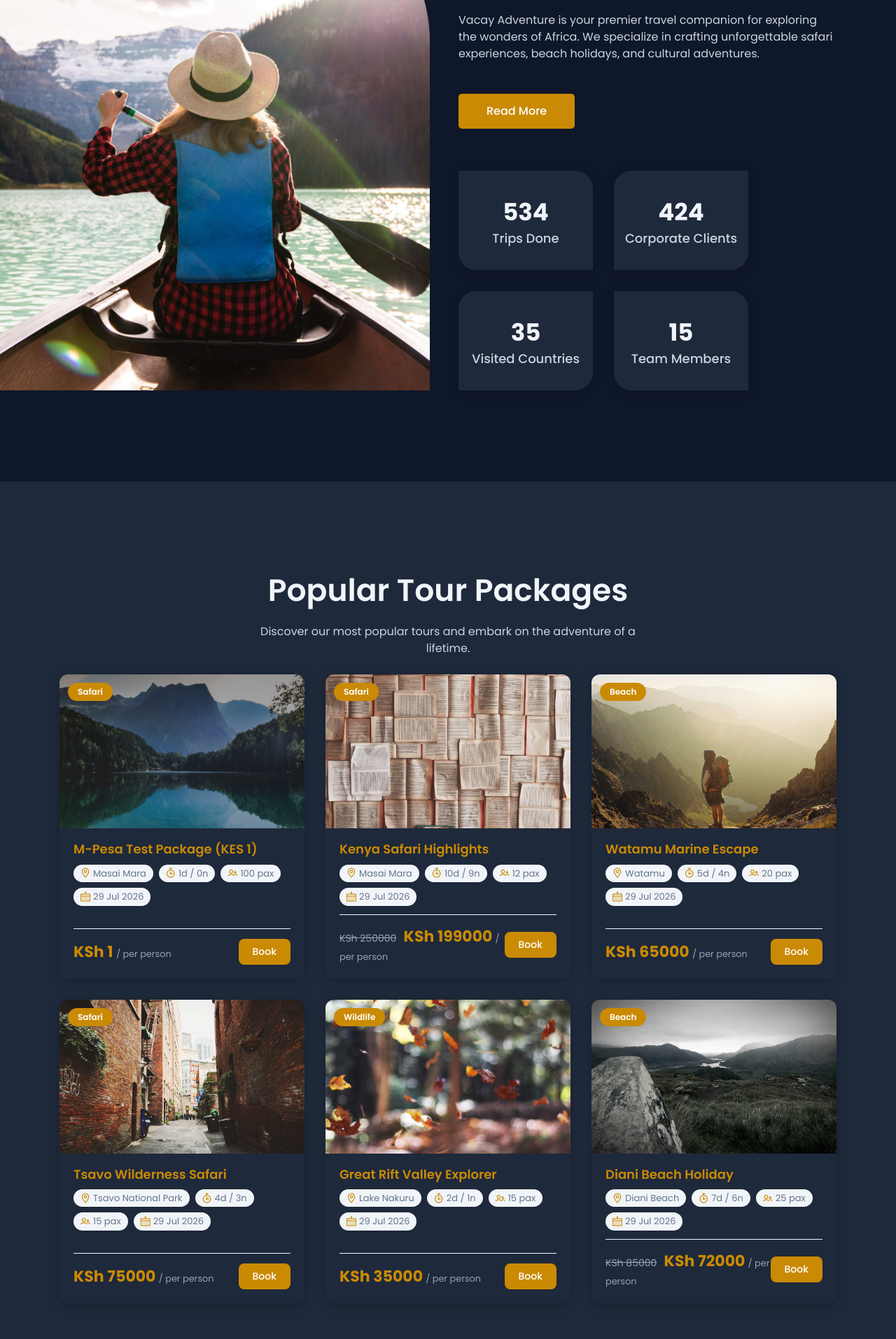
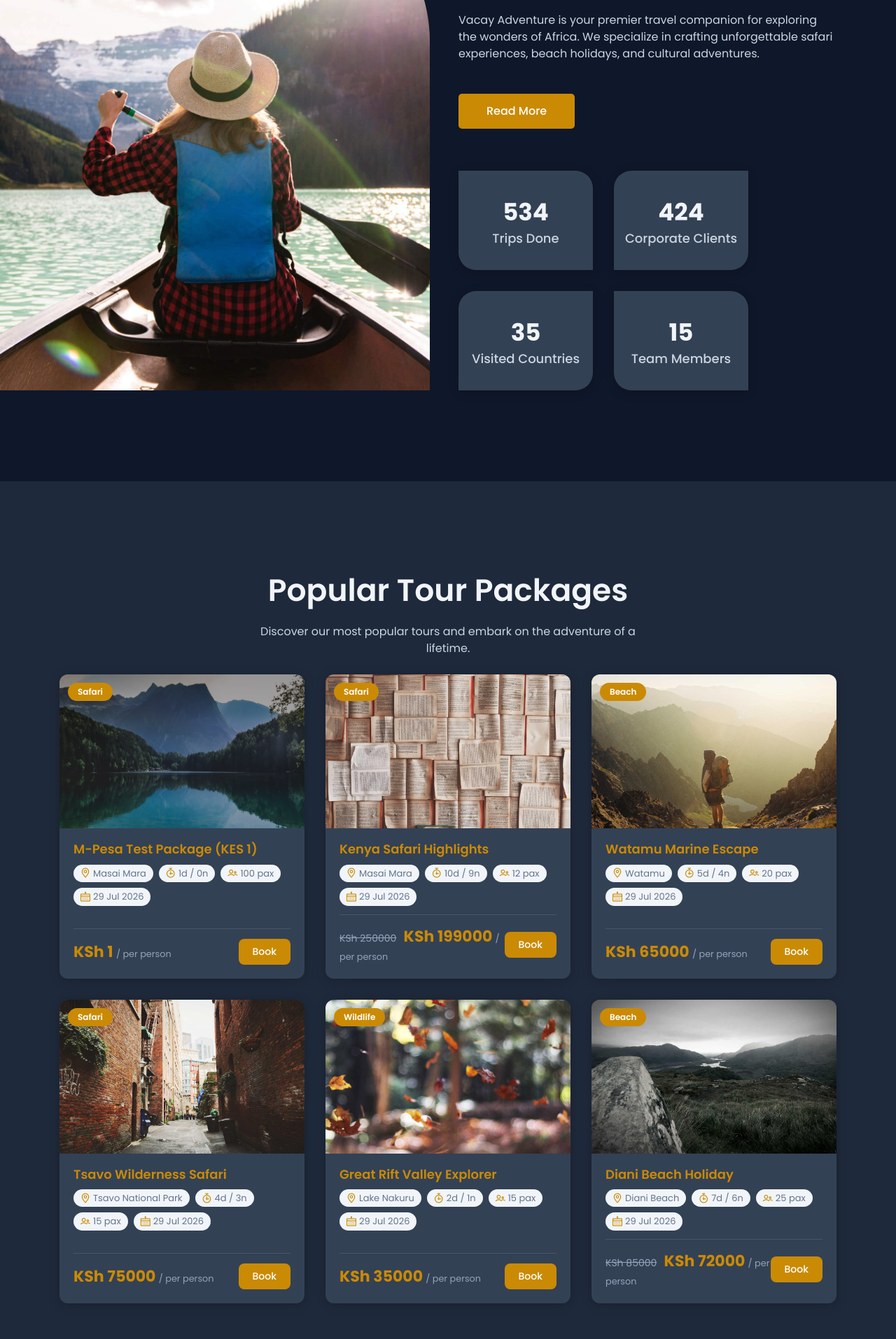
Before and after one commit to mbuguam443/vacancy-Adventures, a Django app: page / in a window 1280 px wide. Shown: the part 1091-3005 px from the top of the page at 70% size. Run offline with Django 5.2, Linux system fonts and the light colour scheme; data comes from the database, SQL or seed files in the repository; some libraries are stand-ins or nearby versions.

Commit message:
Lighten cards to slate-700, make card-body transparent, fix price border

```diff
--- a/static/css/dark-theme.css
+++ b/static/css/dark-theme.css
@@ -54,11 +54,11 @@
 .dark-theme .blog_sidebar, .dark-theme .single_gallery,
 .dark-theme .card-admin, .dark-theme .stat-card, .dark-theme .table-admin,
 .dark-theme .page-header, .dark-theme .form-admin .form-group label {
-  background: #1e293b !important;
+  background: #334155 !important;
   box-shadow: 0 2px 15px rgba(0,0,0,0.2) !important;
 }
 
-.dark-theme .card-body, .dark-theme .card-header { background: #1e293b !important; color: #f1f5f9 !important; }
+.dark-theme .card-body, .dark-theme .card-header { background: transparent !important; color: #f1f5f9 !important; }
 
 /* ─── META / MUTED TEXT ─── */
 .dark-theme .blog-meta, .dark-theme .blog_meta ul li, .dark-theme .blog_meta ul li a,
@@ -164,6 +164,9 @@
 .dark-theme .filter_sidebar .single_form select:focus,
 .dark-theme .filter_sidebar .single_form input:focus { border-color: #ca8a04 !important; background: #0f172a !important; }
 
+/* ─── TOUR CARD MISC ─── */
+.dark-theme .tour-grid-card .card-price { border-top-color: #475569 !important; }
+
 /* ─── BACK TO TOP ─── */
 .dark-theme .back-to-top { background: #ca8a04 !important; color: #fff !important; box-shadow: 0 2px 10px rgba(0,0,0,0.3) !important; }
 
```
